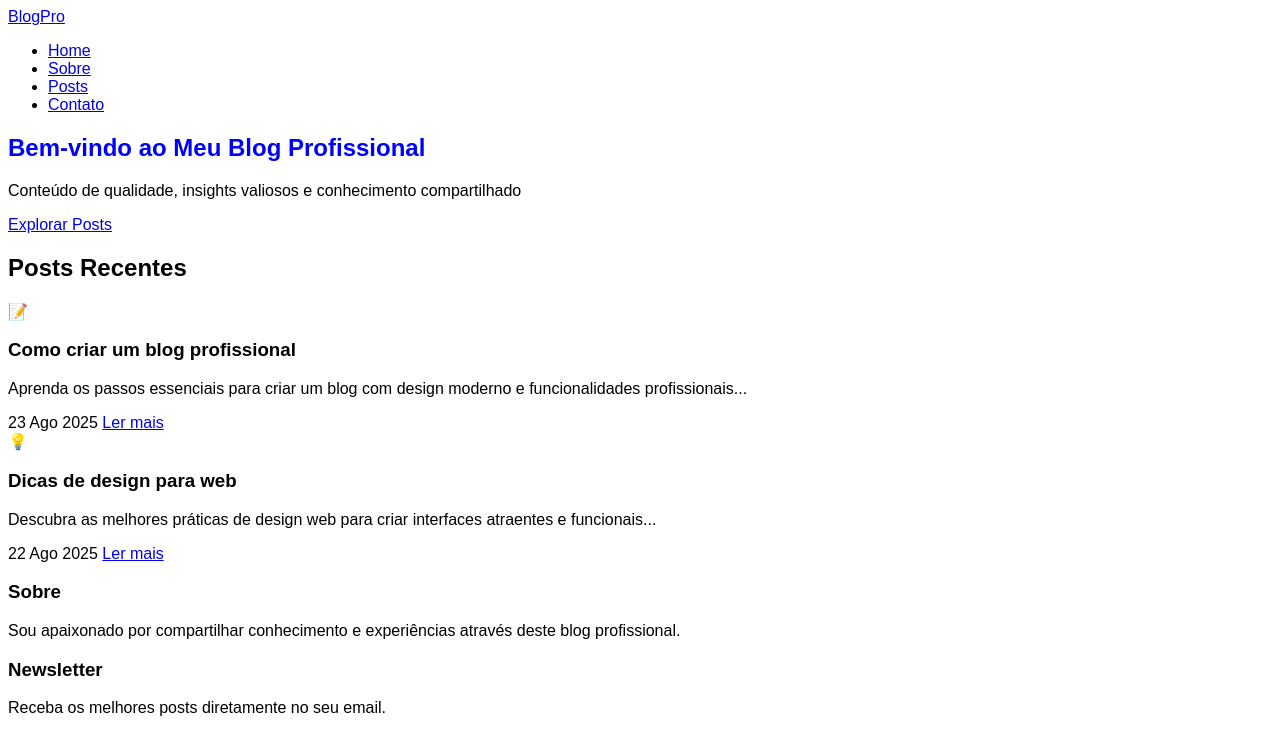
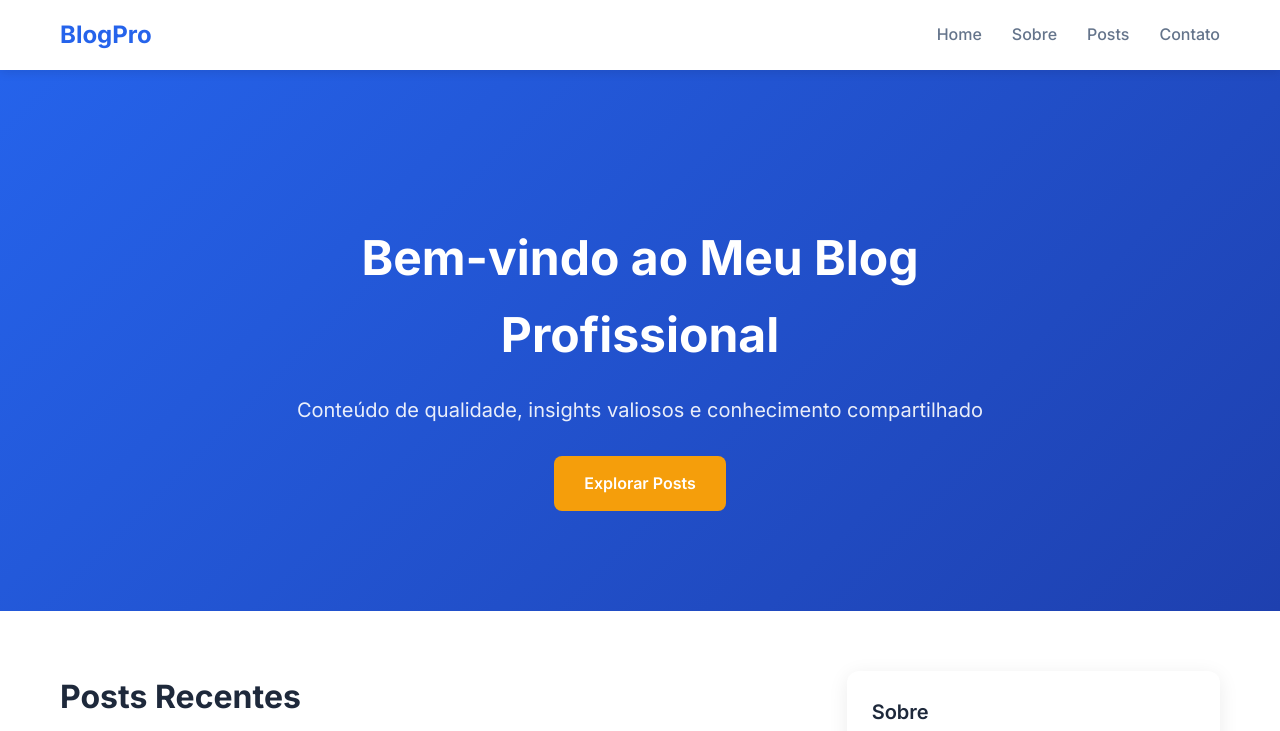
Before and after one commit to protegerastreamento24horas-a11y/meu-blog, a plain HTML site: page index.html in a window 1280 px wide. Shown: the top 731 px of the page. Drawn offline with Linux system fonts and the light colour scheme.

Commit message:
Update style.css

```diff
--- a/style.css
+++ b/style.css
@@ -1 +1,297 @@
-body { font-family: sans-serif; } h1 { color: blue; }
+/* Reset e Base */
+* {
+    margin: 0;
+    padding: 0;
+    box-sizing: border-box;
+}
+
+body {
+    font-family: 'Inter', sans-serif;
+    line-height: 1.6;
+    color: #1e293b;
+    background-color: #ffffff;
+}
+
+/* Header */
+.header {
+    background: #ffffff;
+    box-shadow: 0 2px 10px rgba(0,0,0,0.1);
+    position: fixed;
+    width: 100%;
+    top: 0;
+    z-index: 1000;
+}
+
+.nav-container {
+    max-width: 1200px;
+    margin: 0 auto;
+    padding: 0 20px;
+    display: flex;
+    justify-content: space-between;
+    align-items: center;
+    height: 70px;
+}
+
+.nav-logo {
+    font-size: 24px;
+    font-weight: 700;
+    color: #2563eb;
+    text-decoration: none;
+}
+
+.nav-menu {
+    display: flex;
+    list-style: none;
+    gap: 30px;
+}
+
+.nav-link {
+    color: #64748b;
+    text-decoration: none;
+    font-weight: 500;
+    transition: color 0.3s ease;
+}
+
+.nav-link:hover {
+    color: #2563eb;
+}
+
+/* Hero Section */
+.hero {
+    background: linear-gradient(135deg, #2563eb 0%, #1e40af 100%);
+    color: white;
+    padding: 150px 20px 100px;
+    text-align: center;
+    margin-top: 70px;
+}
+
+.hero-content {
+    max-width: 800px;
+    margin: 0 auto;
+}
+
+.hero-title {
+    font-size: 48px;
+    font-weight: 700;
+    margin-bottom: 20px;
+}
+
+.hero-subtitle {
+    font-size: 20px;
+    margin-bottom: 30px;
+    opacity: 0.9;
+}
+
+.hero-btn {
+    display: inline-block;
+    background: #f59e0b;
+    color: white;
+    padding: 15px 30px;
+    text-decoration: none;
+    border-radius: 8px;
+    font-weight: 600;
+    transition: transform 0.3s ease, box-shadow 0.3s ease;
+}
+
+.hero-btn:hover {
+    transform: translateY(-2px);
+    box-shadow: 0 10px 25px rgba(245, 158, 11, 0.3);
+}
+
+/* Main Container */
+.main-container {
+    max-width: 1200px;
+    margin: 0 auto;
+    padding: 60px 20px;
+    display: grid;
+    grid-template-columns: 2fr 1fr;
+    gap: 40px;
+}
+
+/* Posts */
+.section-title {
+    font-size: 32px;
+    font-weight: 700;
+    margin-bottom: 40px;
+    color: #1e293b;
+}
+
+.post-card {
+    background: white;
+    border-radius: 12px;
+    box-shadow: 0 4px 20px rgba(0,0,0,0.08);
+    overflow: hidden;
+    margin-bottom: 30px;
+    transition: transform 0.3s ease, box-shadow 0.3s ease;
+}
+
+.post-card:hover {
+    transform: translateY(-5px);
+    box-shadow: 0 10px 30px rgba(0,0,0,0.15);
+}
+
+.post-image {
+    height: 200px;
+    background: linear-gradient(135deg, #e0e7ff 0%, #c7d2fe 100%);
+    display: flex;
+    align-items: center;
+    justify-content: center;
+}
+
+.post-placeholder {
+    font-size: 48px;
+}
+
+.post-content {
+    padding: 25px;
+}
+
+.post-title {
+    font-size: 24px;
+    font-weight: 600;
+    margin-bottom: 15px;
+    color: #1e293b;
+}
+
+.post-excerpt {
+    color: #64748b;
+    margin-bottom: 20px;
+    line-height: 1.7;
+}
+
+.post-meta {
+    display: flex;
+    justify-content: space-between;
+    align-items: center;
+}
+
+.post-date {
+    color: #94a3b8;
+    font-size: 14px;
+}
+
+.read-more {
+    color: #2563eb;
+    text-decoration: none;
+    font-weight: 500;
+}
+
+.read-more:hover {
+    text-decoration: underline;
+}
+
+/* Sidebar */
+.sidebar {
+    display: flex;
+    flex-direction: column;
+    gap: 30px;
+}
+
+.widget {
+    background: white;
+    padding: 25px;
+    border-radius: 12px;
+    box-shadow: 0 4px 20px rgba(0,0,0,0.08);
+}
+
+.widget-title {
+    font-size: 20px;
+    font-weight: 600;
+    margin-bottom: 15px;
+    color: #1e293b;
+}
+
+.widget-content {
+    color: #64748b;
+    line-height: 1.6;
+    margin-bottom: 20px;
+}
+
+.newsletter-form {
+    display: flex;
+    flex-direction: column;
+    gap: 10px;
+}
+
+.newsletter-input {
+    padding: 12px;
+    border: 2px solid #e2e8f0;
+    border-radius: 8px;
+    font-size: 14px;
+}
+
+.newsletter-input:focus {
+    outline: none;
+    border-color: #2563eb;
+}
+
+.newsletter-btn {
+    background: #2563eb;
+    color: white;
+    border: none;
+    padding: 12px;
+    border-radius: 8px;
+    font-weight: 500;
+    cursor: pointer;
+    transition: background 0.3s ease;
+}
+
+.newsletter-btn:hover {
+    background: #1d4ed8;
+}
+
+/* Footer */
+.footer {
+    background: #1e293b;
+    color: white;
+    padding: 40px 20px;
+    text-align: center;
+}
+
+.footer-content {
+    max-width: 1200px;
+    margin: 0 auto;
+    display: flex;
+    justify-content: space-between;
+    align-items: center;
+}
+
+.social-links {
+    display: flex;
+    gap: 20px;
+}
+
+.social-link {
+    color: #94a3b8;
+    text-decoration: none;
+    transition: color 0.3s ease;
+}
+
+.social-link:hover {
+    color: white;
+}
+
+/* Responsivo */
+@media (max-width: 768px) {
+    .nav-menu {
+        display: none;
+    }
+
+    .hero-title {
+        font-size: 32px;
+    }
+
+    .hero-subtitle {
+        font-size: 16px;
+    }
+
+    .main-container {
+        grid-template-columns: 1fr;
+        gap: 30px;
+    }
+
+    .footer-content {
+        flex-direction: column;
+        gap: 20px;
+    }
+}
```
